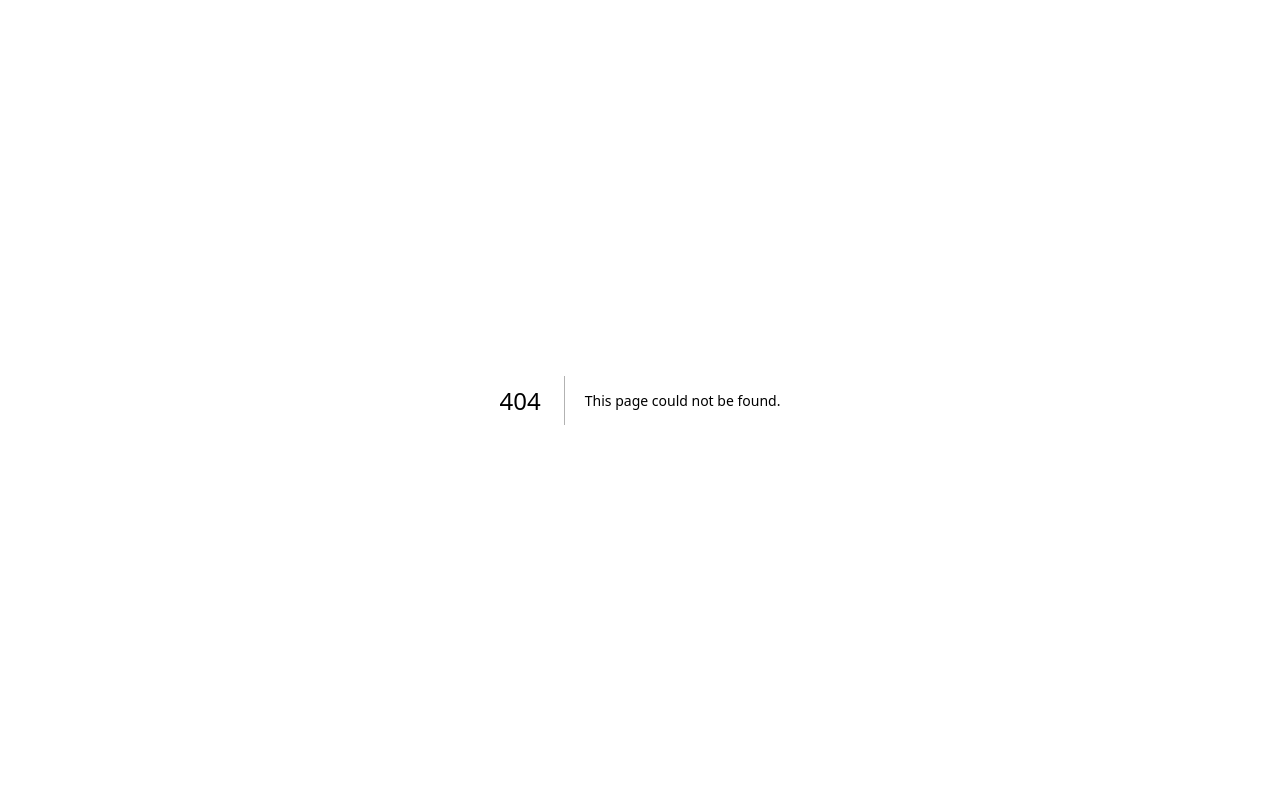
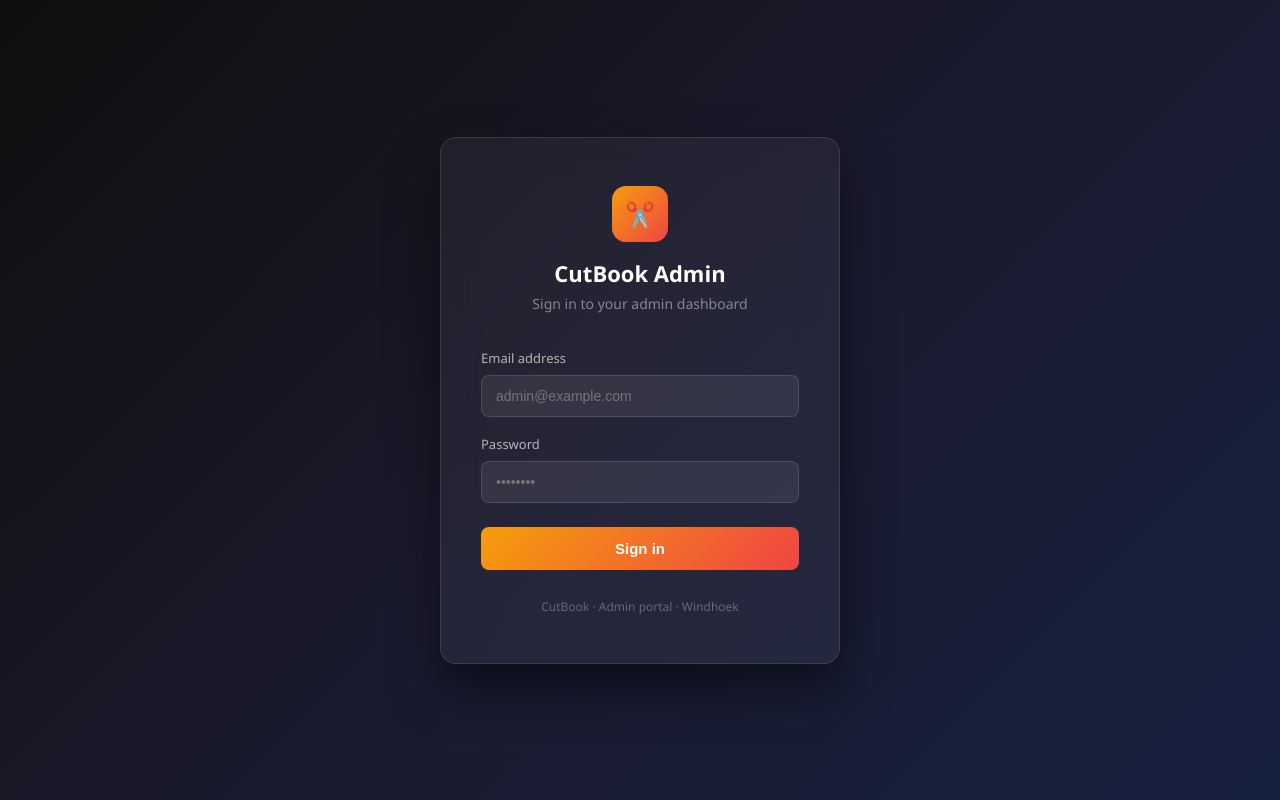
Before and after one commit to wisemantjieva-a11y/Cutbook1, a Next.js app: page /admin/login/app/admin/login in a window 1280 px wide. Before the commit this address had no page. Built offline with nearby package versions, Linux system fonts and the light colour scheme.

Commit message:
Create page.tsx

```diff
--- /dev/null
+++ b/app/admin/login/app/admin/login/page.tsx
@@ -0,0 +1,172 @@
+'use client'
+import { useState } from 'react'
+import { useRouter } from 'next/navigation'
+
+export default function AdminLoginPage() {
+  const router = useRouter()
+  const [email, setEmail] = useState('')
+  const [password, setPassword] = useState('')
+  const [error, setError] = useState('')
+  const [loading, setLoading] = useState(false)
+
+  async function handleSubmit(e: React.FormEvent) {
+    e.preventDefault()
+    setError('')
+    setLoading(true)
+    try {
+      const res = await fetch('/api/auth/login', {
+        method: 'POST',
+        headers: { 'Content-Type': 'application/json' },
+        body: JSON.stringify({ email, password }),
+      })
+      const data = await res.json()
+      if (!res.ok) {
+        setError(data.message || 'Login failed')
+        return
+      }
+      if (data.data?.role !== 'ADMIN') {
+        setError('Access denied — admin accounts only')
+        return
+      }
+      router.push('/admin')
+    } catch {
+      setError('Network error — please try again')
+    } finally {
+      setLoading(false)
+    }
+  }
+
+  return (
+    <div style={{
+      minHeight: '100vh',
+      background: 'linear-gradient(135deg, #0f0f0f 0%, #1a1a2e 50%, #16213e 100%)',
+      display: 'flex',
+      alignItems: 'center',
+      justifyContent: 'center',
+      fontFamily: "'Segoe UI', system-ui, sans-serif",
+    }}>
+      <div style={{
+        background: 'rgba(255,255,255,0.05)',
+        border: '1px solid rgba(255,255,255,0.1)',
+        borderRadius: '16px',
+        padding: '48px 40px',
+        width: '100%',
+        maxWidth: '400px',
+        backdropFilter: 'blur(20px)',
+        boxShadow: '0 25px 50px rgba(0,0,0,0.5)',
+      }}>
+        {/* Logo / Header */}
+        <div style={{ textAlign: 'center', marginBottom: '36px' }}>
+          <div style={{
+            width: '56px',
+            height: '56px',
+            background: 'linear-gradient(135deg, #f59e0b, #ef4444)',
+            borderRadius: '14px',
+            display: 'flex',
+            alignItems: 'center',
+            justifyContent: 'center',
+            fontSize: '24px',
+            margin: '0 auto 16px',
+          }}>✂️</div>
+          <h1 style={{ color: '#fff', fontSize: '22px', fontWeight: 700, margin: 0 }}>
+            CutBook Admin
+          </h1>
+          <p style={{ color: 'rgba(255,255,255,0.45)', fontSize: '14px', margin: '6px 0 0' }}>
+            Sign in to your admin dashboard
+          </p>
+        </div>
+
+        <form onSubmit={handleSubmit}>
+          {/* Email */}
+          <div style={{ marginBottom: '18px' }}>
+            <label style={{ display: 'block', color: 'rgba(255,255,255,0.65)', fontSize: '13px', fontWeight: 500, marginBottom: '8px' }}>
+              Email address
+            </label>
+            <input
+              type="email"
+              value={email}
+              onChange={e => setEmail(e.target.value)}
+              required
+              placeholder="admin@example.com"
+              style={{
+                width: '100%',
+                padding: '12px 14px',
+                background: 'rgba(255,255,255,0.07)',
+                border: '1px solid rgba(255,255,255,0.12)',
+                borderRadius: '8px',
+                color: '#fff',
+                fontSize: '14px',
+                outline: 'none',
+                boxSizing: 'border-box',
+              }}
+            />
+          </div>
+
+          {/* Password */}
+          <div style={{ marginBottom: '24px' }}>
+            <label style={{ display: 'block', color: 'rgba(255,255,255,0.65)', fontSize: '13px', fontWeight: 500, marginBottom: '8px' }}>
+              Password
+            </label>
+            <input
+              type="password"
+              value={password}
+              onChange={e => setPassword(e.target.value)}
+              required
+              placeholder="••••••••"
+              style={{
+                width: '100%',
+                padding: '12px 14px',
+                background: 'rgba(255,255,255,0.07)',
+                border: '1px solid rgba(255,255,255,0.12)',
+                borderRadius: '8px',
+                color: '#fff',
+                fontSize: '14px',
+                outline: 'none',
+                boxSizing: 'border-box',
+              }}
+            />
+          </div>
+
+          {/* Error */}
+          {error && (
+            <div style={{
+              background: 'rgba(239,68,68,0.15)',
+              border: '1px solid rgba(239,68,68,0.3)',
+              borderRadius: '8px',
+              padding: '10px 14px',
+              color: '#fca5a5',
+              fontSize: '13px',
+              marginBottom: '18px',
+            }}>
+              {error}
+            </div>
+          )}
+
+          {/* Submit */}
+          <button
+            type="submit"
+            disabled={loading}
+            style={{
+              width: '100%',
+              padding: '13px',
+              background: loading ? 'rgba(245,158,11,0.4)' : 'linear-gradient(135deg, #f59e0b, #ef4444)',
+              border: 'none',
+              borderRadius: '8px',
+              color: '#fff',
+              fontSize: '15px',
+              fontWeight: 600,
+              cursor: loading ? 'not-allowed' : 'pointer',
+              transition: 'opacity 0.2s',
+            }}
+          >
+            {loading ? 'Signing in…' : 'Sign in'}
+          </button>
+        </form>
+
+        <p style={{ textAlign: 'center', color: 'rgba(255,255,255,0.3)', fontSize: '12px', marginTop: '28px', marginBottom: 0 }}>
+          CutBook · Admin portal · Windhoek
+        </p>
+      </div>
+    </div>
+  )
+}
```
